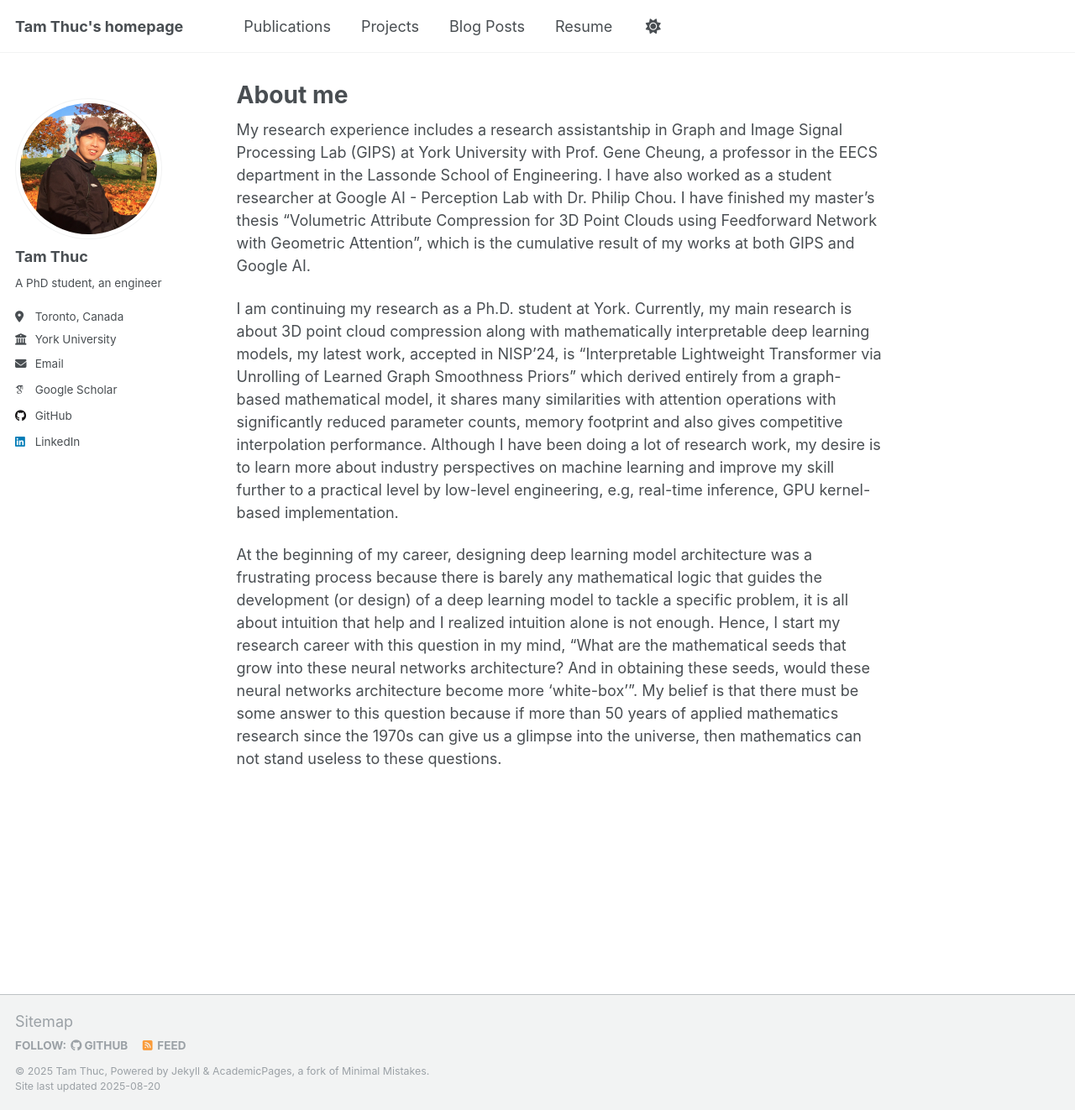
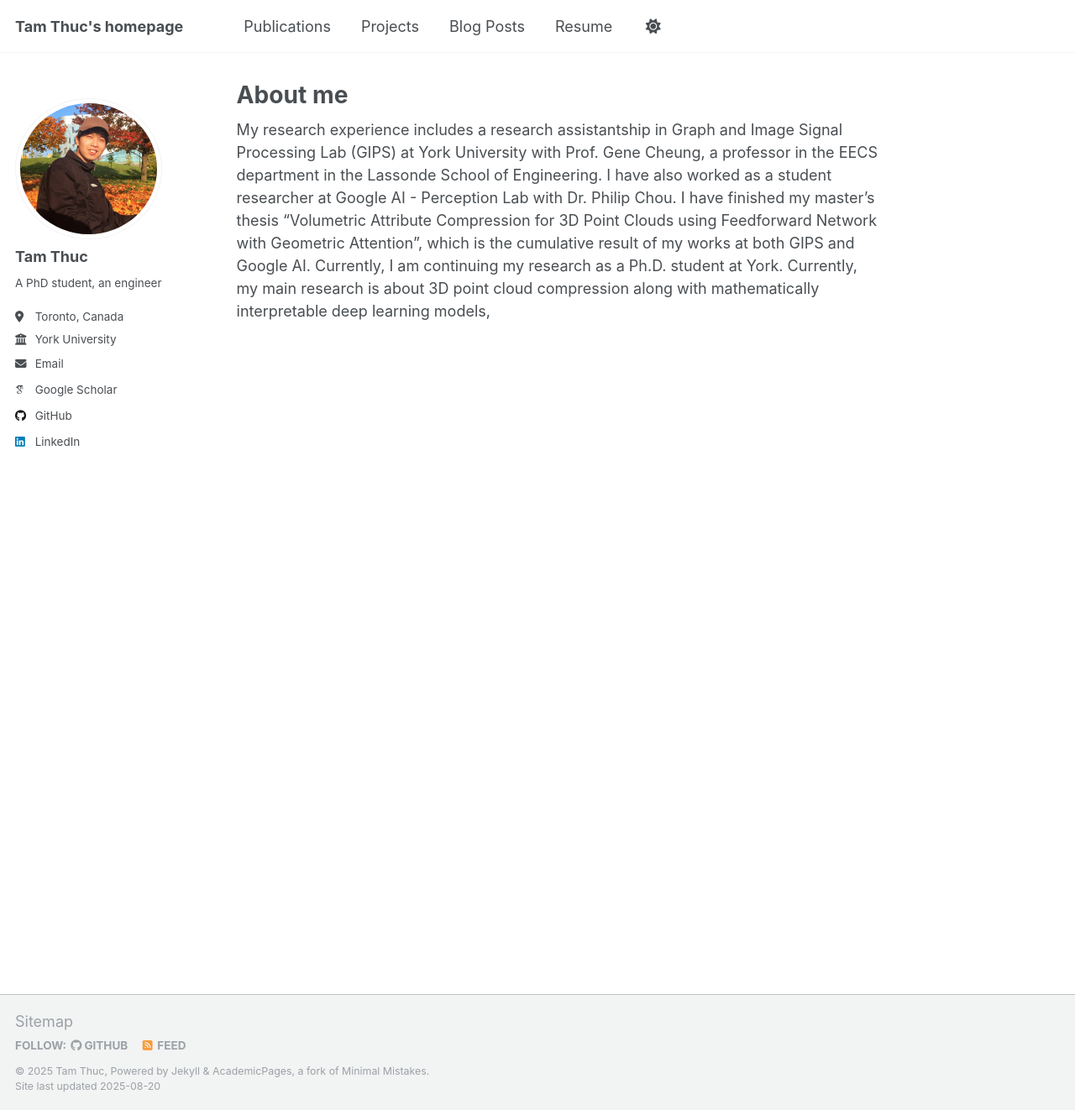
Before and after one commit to tamthuc1995/tamthuc1995.github.io, a Jekyll site: the page built from _pages/about.md, in a window 1280 px wide and 1322 px high. Shown: the whole window at 84% size. Built offline with Jekyll 4.4.1, drawn with Linux system fonts in a browser that asks for light colours; some web fonts are replaced.

Commit message:
Update About me

```diff
--- a/_pages/about.md
+++ b/_pages/about.md
@@ -7,8 +7,8 @@ redirect_from:
   - /about.html
 ---
 
-My research experience includes a research assistantship in Graph and Image Signal Processing Lab (GIPS) at York University with Prof. Gene Cheung, a professor in the EECS department in the Lassonde School of Engineering. I have also worked as a student researcher at Google AI - Perception Lab with Dr. Philip Chou. I have finished  my master's thesis “Volumetric Attribute Compression for 3D Point Clouds using Feedforward Network with Geometric Attention”, which is the cumulative result of my works at both GIPS and Google AI.
+My research experience includes a research assistantship in Graph and Image Signal Processing Lab (GIPS) at York University with Prof. Gene Cheung, a professor in the EECS department in the Lassonde School of Engineering. I have also worked as a student researcher at Google AI - Perception Lab with Dr. Philip Chou. I have finished  my master's thesis “Volumetric Attribute Compression for 3D Point Clouds using Feedforward Network with Geometric Attention”, which is the cumulative result of my works at both GIPS and Google AI. Currently, I am continuing my research as a Ph.D. student at York. Currently, my main research is about 3D point cloud compression along with mathematically interpretable deep learning models,
+<!-- my latest work, accepted in NISP'24, is "Interpretable Lightweight Transformer via Unrolling of Learned Graph Smoothness Priors" which derived entirely from a graph-based mathematical model, it shares many similarities with attention operations with significantly reduced parameter counts, memory footprint and also gives competitive interpolation performance.  -->
+<!-- Although I have been doing a lot of research work, my desire is to learn more about industry perspectives on machine learning and improve my skill further to a practical level by low-level engineering, e.g, real-time inference, GPU kernel-based implementation. -->
 
-I am continuing my research as a Ph.D. student at York. Currently, my main research is about 3D point cloud compression along with mathematically interpretable deep learning models, my latest work, accepted in NISP'24, is "Interpretable Lightweight Transformer via Unrolling of Learned Graph Smoothness Priors" which derived entirely from a graph-based mathematical model, it shares many similarities with attention operations with significantly reduced parameter counts, memory footprint and also gives competitive interpolation performance. Although I have been doing a lot of research work, my desire is to learn more about industry perspectives on machine learning and improve my skill further to a practical level by low-level engineering, e.g, real-time inference, GPU kernel-based implementation.
-
-At the beginning of my career, designing deep learning model architecture was a frustrating process because there is barely any mathematical logic that guides the development (or design) of a deep learning model to tackle a specific problem, it is all about intuition that help and I realized intuition alone is not enough. Hence, I start my research career with this question in my mind, “What are the mathematical seeds that grow into these neural networks architecture? And in obtaining these seeds, would these neural networks architecture become more ‘white-box’”.  My belief is that there must be some answer to this question because if more than 50 years of applied mathematics research since the 1970s can give us a glimpse into the universe, then mathematics can not stand useless to these questions.
+<!-- At the beginning of my career, designing deep learning model architecture was a frustrating process because there is barely any mathematical logic that guides the development (or design) of a deep learning model to tackle a specific problem, it is all about intuition that help and I realized intuition alone is not enough. Hence, I start my research career with this question in my mind, “What are the mathematical seeds that grow into these neural networks architecture? And in obtaining these seeds, would these neural networks architecture become more ‘white-box’”.  My belief is that there must be some answer to this question because if more than 50 years of applied mathematics research since the 1970s can give us a glimpse into the universe, then mathematics can not stand useless to these questions. -->
```
